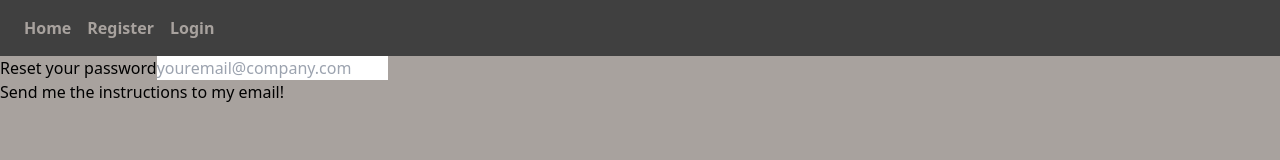
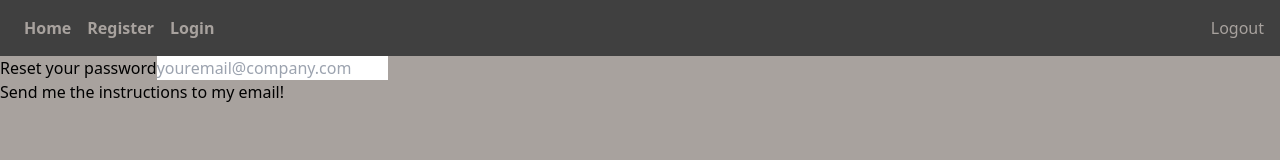
Before and after one commit to Alisoneoz/reactjs-firebase-authentication, a React (Create React App) app: page /resetpassword in a window 1280 px wide. Shown: the top 160 px of the page. Built offline with nearby package versions, Linux system fonts and the light colour scheme; no server answers.

Commit message:
Add log out functionality

```diff
--- /dev/null
+++ b/src/components/Logout.jsx
@@ -0,0 +1,20 @@
+import { getAuth, signOut } from "firebase/auth"
+
+const Logout = () => {
+  const auth = getAuth();
+
+  const handleClick = () => {
+    signOut(auth)
+      .then(() => {
+        console.log("User signed out")
+      })
+      .catch((error) => {
+        console.log("error", error)
+      })
+  }
+  return (
+    <div><button onClick={handleClick}>Logout</button></div>
+  )
+}
+
+export default Logout
--- a/src/navigation/NavBar.jsx
+++ b/src/navigation/NavBar.jsx
@@ -1,12 +1,21 @@
 import { NavLink } from "react-router-dom"
+import Logout from "../components/Logout"
 
 const NavBar = () => {
   return (
-    <div className=" bg-neutral-700 text-stone-400 p-4">
-      <NavLink to="/" className="px-2 font-semibold">Home</NavLink>
-      <NavLink to="/register" className="px-2 font-semibold">Register</NavLink>
-      <NavLink to="/login" className="px-2 font-semibold">Login</NavLink>
-    </div>
+    <nav>
+      <div className=" bg-neutral-700 text-stone-400 p-4 flex justify-between">
+        <div className="flex">
+          <NavLink to="/" className="px-2 font-semibold">Home</NavLink>
+          <NavLink to="/register" className="px-2 font-semibold">Register</NavLink>
+          <NavLink to="/login" className="px-2 font-semibold">Login</NavLink>
+        </div>
+
+        <div className="flex">
+          <Logout />
+        </div>
+      </div>
+    </nav>
   )
 }
 
```
